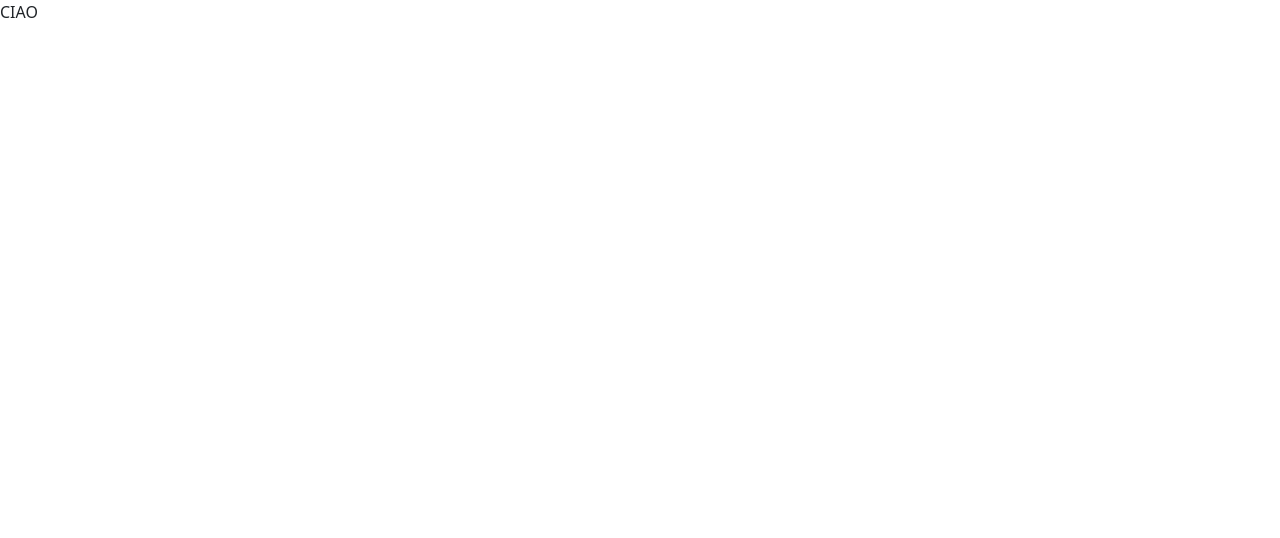
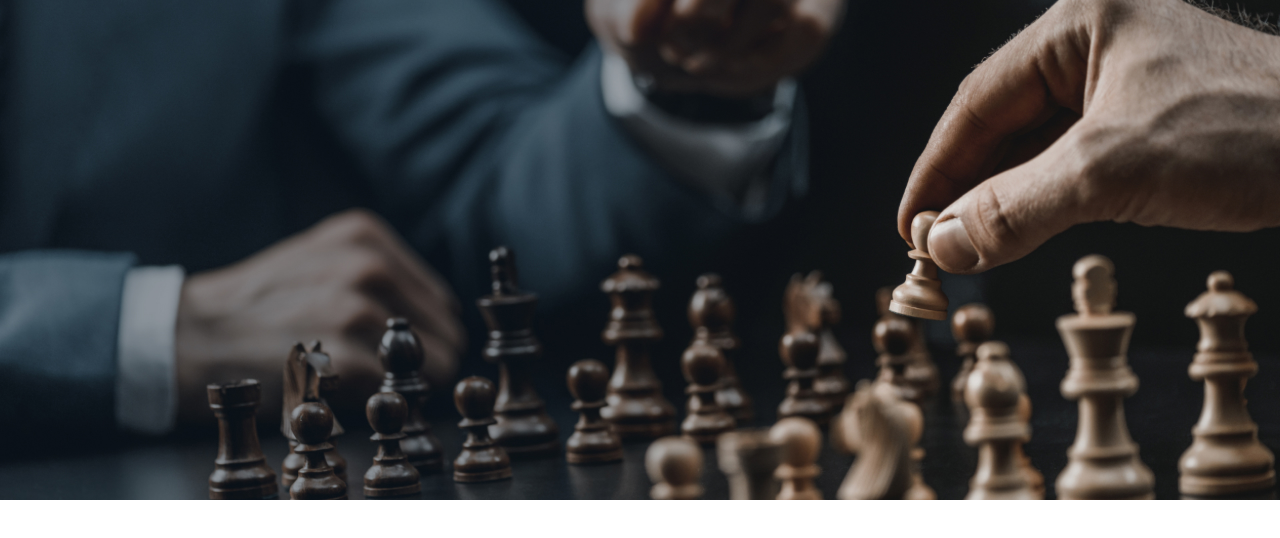
Before and after one commit to antonionovelli92/proj-html-vuejs, a Vue app: page / in a window 1280 px wide. Shown: the top 538 px of the page. Built offline with nearby package versions, Linux system fonts and the light colour scheme.

Commit message:
add bck img header

```diff
--- a/src/App.vue
+++ b/src/App.vue
@@ -16,8 +16,6 @@ export default {
     <app-header></app-header>
     <app-main></app-main>
     <app-footer></app-footer>
-
-    <p>CIAO</p>
 </template>
 
 
@@ -25,8 +23,4 @@ export default {
 <style lang="scss">
 @use "./assets/sass/partials/variables" as*;
 @use "./assets/sass/style.scss";
-
-p {
-    color: $yellow;
-}
 </style>
--- a/src/assets/sass/partials/_variables.scss
+++ b/src/assets/sass/partials/_variables.scss
@@ -1,6 +1,6 @@
-// Colors
-
-$yellow:'#ffcd18';
-$white:'#fffff';
-$light-gray: '#e8e8e8';
-$dark-gray: '#404040';
+// Colors:
+$yellow:#ffcd18;
+$white: #ffffff;
+$light-gray: #e8e8e8;
+$dark-gray: #404040;
+$transparent-black: rgba(0, 0, 0, 0.338);
--- a/src/assets/sass/style.scss
+++ b/src/assets/sass/style.scss
@@ -5,3 +5,18 @@
     padding: 0;
     box-sizing: border-box;
 }
+img{
+    max-width: 100%;
+    height: auto;
+}
+
+.my-container{
+    margin: 0 auto;
+    max-width: 1140px;
+}
+
+section{
+    width: 100%;
+    min-height: 400px;
+    border: 1px solid black;
+}
--- a/src/components/AppFooter.vue
+++ b/src/components/AppFooter.vue
@@ -15,7 +15,6 @@ export default {
 
 
 
-<script lang="scss">
+<style lang="scss">
 
-
-</script>
+</style>
--- a/src/components/AppHeader.vue
+++ b/src/components/AppHeader.vue
@@ -10,12 +10,23 @@ export default {
 
 
 <template>
+    <header>
+        <div class="top-header"></div>
+        <div class="bottom-header"></div>
+
+
+    </header>
 
 </template>
 
 
 
-<script lang="scss">
-
-
-</script>
+<style lang="scss">
+header {
+    background-image: url('../assets/img/mt-2236-home-bg1.jpg');
+    width: 100%;
+    height: 500px;
+    background-position: center;
+    background-size: cover;
+}
+</style>
--- a/src/components/AppMain.vue
+++ b/src/components/AppMain.vue
@@ -15,7 +15,6 @@ export default {
 
 
 
-<script lang="scss">
+<style lang="scss">
 
-
-</script>
+</style>
```
Also changed, not shown: src/data/index.js (+7 -0 lines).
